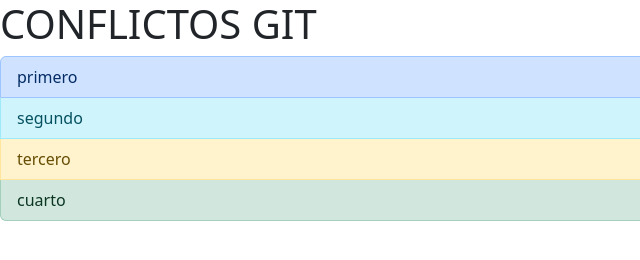
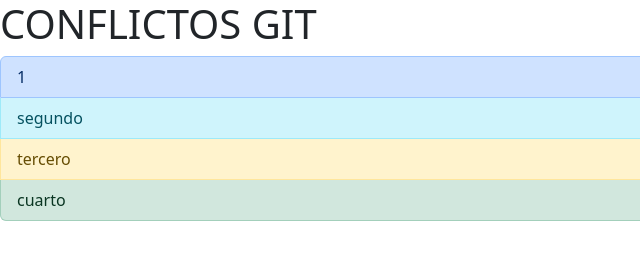
Before and after one commit to candetche/TP1-Conflictos-GIT, a plain HTML site: page index.html in a window 1280 px wide. Shown: the full height of the page, 0-640 px from the left. Drawn offline with nearby package versions, Linux system fonts and the light colour scheme.

Commit message:
primer commit

```diff
--- a/index.html
+++ b/index.html
@@ -16,7 +16,7 @@
       <h1>CONFLICTOS GIT</h1>
     </header>
     <ul class="list-group">
-      <li class="list-group-item list-group-item-primary">primero</li>
+      <li class="list-group-item list-group-item-primary">1</li>
       <li class="list-group-item list-group-item-info">segundo</li>
       <li class="list-group-item list-group-item-warning">tercero</li>
       <li class="list-group-item list-group-item-success">cuarto</li>
```
